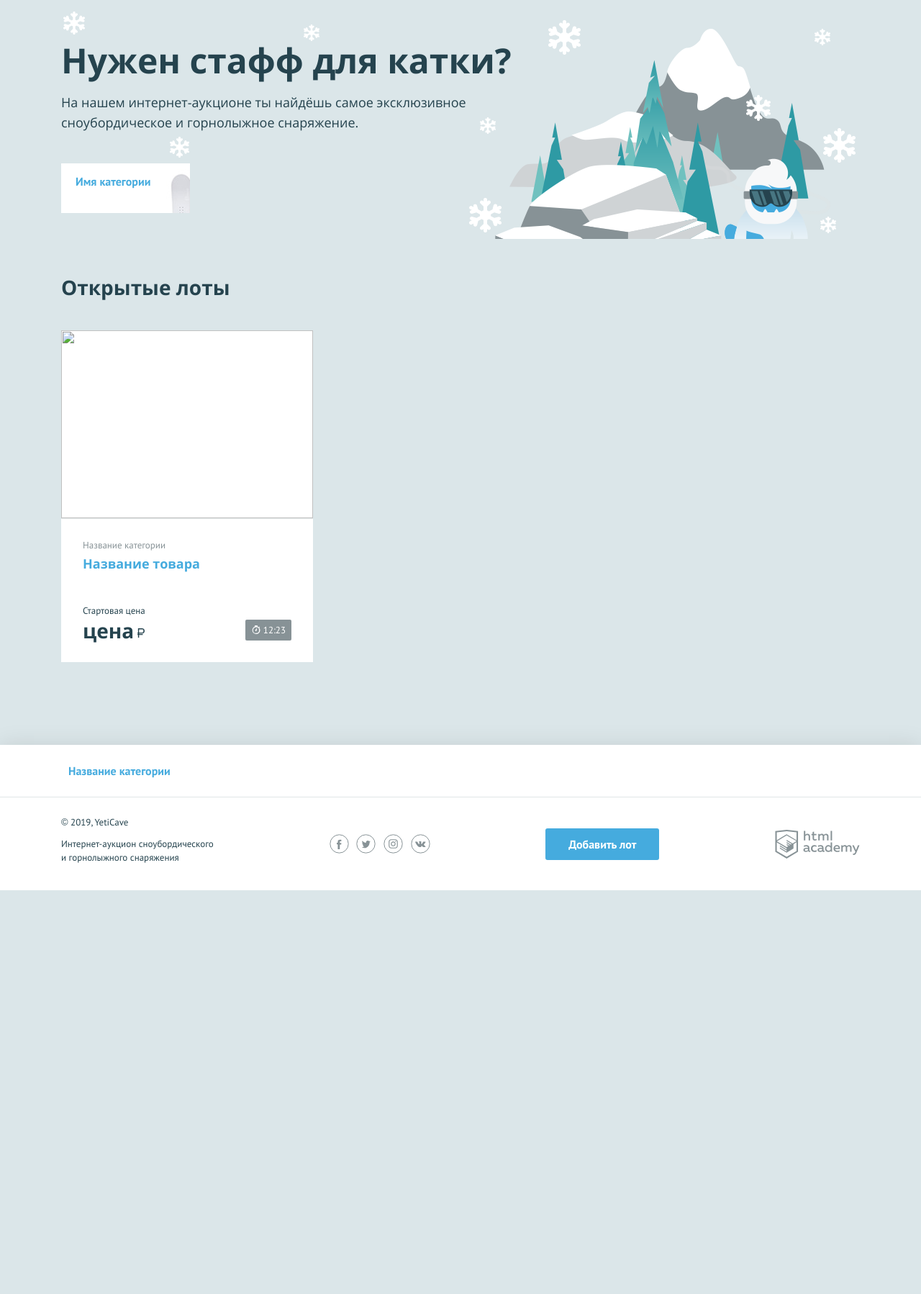
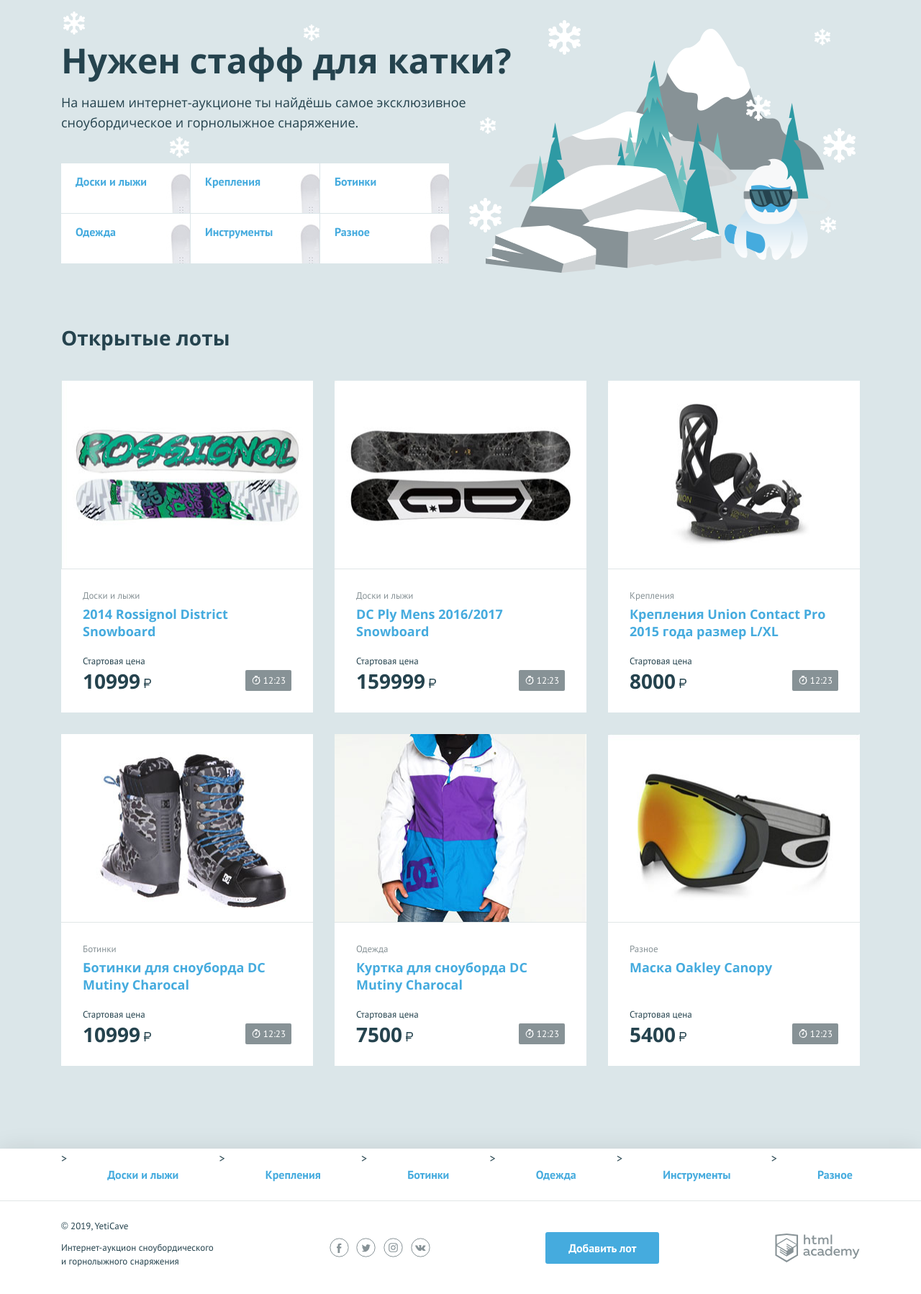
Before and after one commit to rubackoff/619685-yeticave-9, a PHP site: page / in a window 1280 px wide. Shown: the part 107-1905 px from the top of the page at 72% size. Before the commit the page ends 1344 px from the top, so only its background shows below. Run offline with PHP 8.4, Linux system fonts and the light colour scheme.

Commit message:
Выполнили первое задание после второй лекции

```diff
--- a/index.php
+++ b/index.php
@@ -52,10 +52,14 @@ $user_name = 'rubackoff'; // укажите здесь ваше имя
         <h2 class="promo__title">Нужен стафф для катки?</h2>
         <p class="promo__text">На нашем интернет-аукционе ты найдёшь самое эксклюзивное сноубордическое и горнолыжное снаряжение.</p>
         <ul class="promo__list">
-            <!--заполните этот список из массива категорий-->
-            <li class="promo__item promo__item--boards">
-                <a class="promo__link" href="pages/all-lots.html">Имя категории</a>
-            </li>
+            <?php
+            $categories = ["Доски и лыжи", "Крепления", "Ботинки", "Одежда", "Инструменты", "Разное"];
+            ?>
+            <?php foreach($categories as $index): ?>
+                <li class="promo__item promo__item--boards">
+                    <a class="promo__link" href="pages/all-lots.html"><?=$index; ?></a>
+                </li>
+            <?php endforeach; ?>
         </ul>
     </section>
     <section class="lots">
@@ -63,18 +67,59 @@ $user_name = 'rubackoff'; // укажите здесь ваше имя
             <h2>Открытые лоты</h2>
         </div>
         <ul class="lots__list">
+            <?php
+            $cats = [
+                [
+                    'name' => '2014 Rossignol District Snowboard',
+                    'categories' => 'Доски и лыжи',
+                    'price' => 10999,
+                    'img' => 'img/lot-1.jpg'
+                ],
+                [
+                    'name' => 'DC Ply Mens 2016/2017 Snowboard',
+                    'categories' => 'Доски и лыжи',
+                    'price' => 159999,
+                    'img' => 'img/lot-2.jpg'
+                ],
+                [
+                    'name' => 'Крепления Union Contact Pro 2015 года размер L/XL',
+                    'categories' => 'Крепления',
+                    'price' => 8000,
+                    'img' => 'img/lot-3.jpg'
+                ],
+                [
+                    'name' => 'Ботинки для сноуборда DC Mutiny Charocal',
+                    'categories' => 'Ботинки',
+                    'price' => 10999,
+                    'img' => 'img/lot-4.jpg'
+                ],
+                [
+                    'name' => 'Куртка для сноуборда DC Mutiny Charocal',
+                    'categories' => 'Одежда',
+                    'price' => 7500,
+                    'img' => 'img/lot-5.jpg'
+                ],
+                [
+                    'name' => 'Маска Oakley Canopy',
+                    'categories' => 'Разное',
+                    'price' => 	5400,
+                    'img' => 'img/lot-6.jpg'
+                ]
+            ];
+            ?>
             <!--заполните этот список из массива с товарами-->
+        <?php foreach ($cats as $key => $item): ?>
             <li class="lots__item lot">
                 <div class="lot__image">
-                    <img src="" width="350" height="260" alt="">
+                    <img src="<?=$item['img']; ?>" width="350" height="260" alt="">
                 </div>
                 <div class="lot__info">
-                    <span class="lot__category">Название категории</span>
-                    <h3 class="lot__title"><a class="text-link" href="pages/lot.html">Название товара</a></h3>
+                    <span class="lot__category"><?=$item['categories']; ?></span>
+                    <h3 class="lot__title"><a class="text-link" href="pages/lot.html"><?=$item['name']; ?></a></h3>
                     <div class="lot__state">
                         <div class="lot__rate">
                             <span class="lot__amount">Стартовая цена</span>
-                            <span class="lot__cost">цена<b class="rub">р</b></span>
+                            <span class="lot__cost"><?=$item['price']; ?><b class="rub">р</b></span>
                         </div>
                         <div class="lot__timer timer">
                             12:23
@@ -82,6 +127,7 @@ $user_name = 'rubackoff'; // укажите здесь ваше имя
                     </div>
                 </div>
             </li>
+            <?php endforeach; ?>
         </ul>
     </section>
 </main>
@@ -90,10 +136,11 @@ $user_name = 'rubackoff'; // укажите здесь ваше имя
 <footer class="main-footer">
     <nav class="nav">
         <ul class="nav__list container">
-            <!--заполните этот список из массива категорий-->
+            <?php foreach($categories as $index): ?>>
             <li class="nav__item">
-                <a href="pages/all-lots.html">Название категории</a>
+                <a href="pages/all-lots.html"><?=$index; ?></a>
             </li>
+            <?php endforeach; ?>
         </ul>
     </nav>
     <div class="main-footer__bottom container">
```
